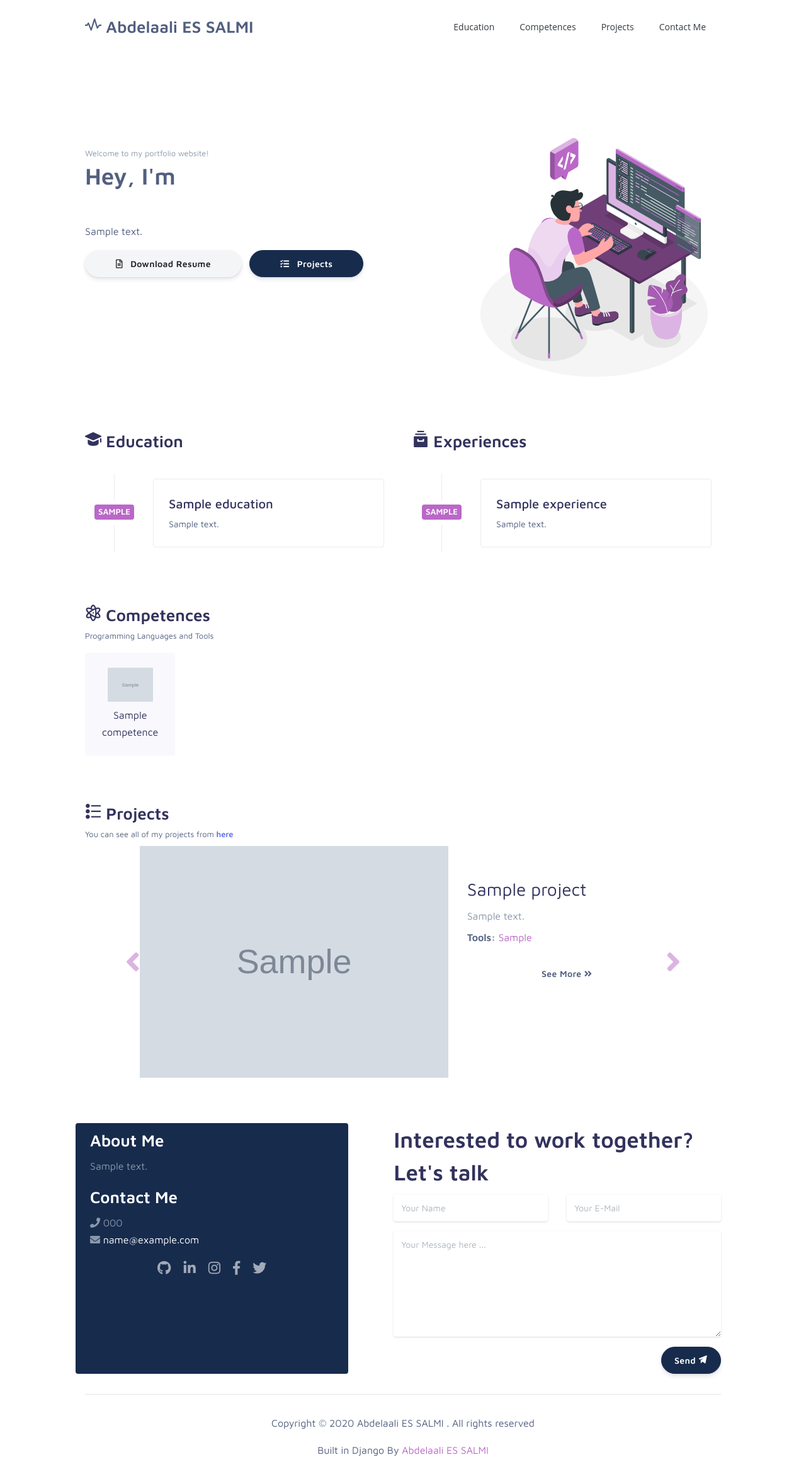
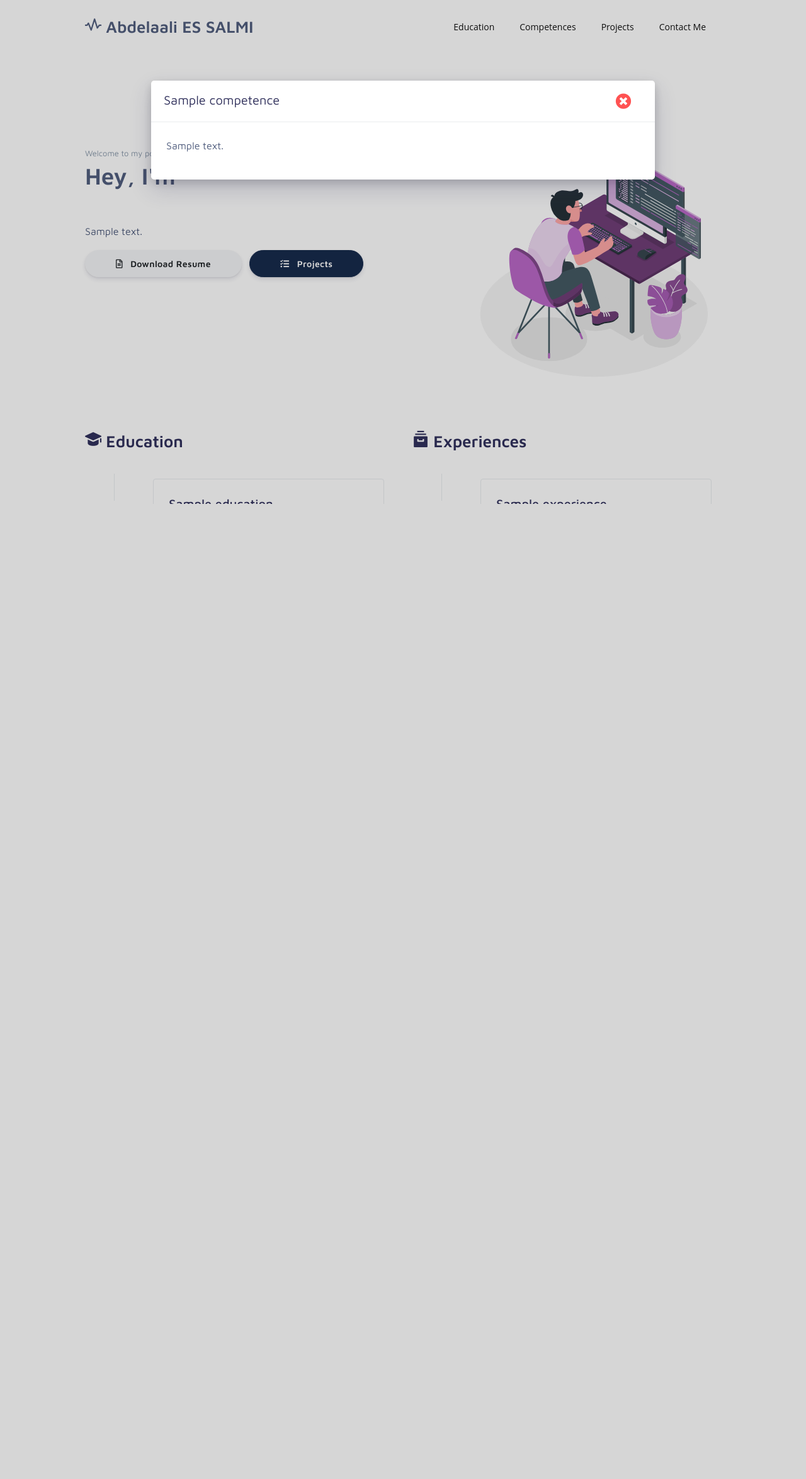
Before and after one commit to abdlalisalmi/DJANGO-Portfolio, a Django app: page / in a window 1280 px wide, after a click that opens the changed part. Shown: the whole page at 63% size. After the commit the page ends 800 px from the top, so only its background shows below. Run offline with Django 3.2, Linux system fonts and the light colour scheme; tables that the repository leaves empty hold one stand-in row (values such as "Sample post"); grey boxes marked "Sample" are stand-in pictures; some libraries are stand-ins or nearby versions.

Commit message:
add modal to competances click

```diff
--- a/portfolio/static/app.css
+++ b/portfolio/static/app.css
@@ -1,3 +1,15 @@
+:root[color-mode="dark"] {
+    --color: #f5f5f5;
+    --bg-color: #121212;
+    --secondary: #f5f5f5;
+}
+
+:root[color-mode="light"] {
+    --color: #121212;
+    --bg-color: #ffffff;
+    --secondary: #525f7f;
+}
+
 html {
     scroll-behavior: smooth;
 }
@@ -5,11 +17,16 @@ html {
 body {
     font-family: 'Maven Pro', sans-serif;
     scroll-behavior: smooth;
+    background-color: var(--bg-color);
 }
 
 h1 {
     font-size: 2.8em;
     margin: 24px 0;
+    /* color: var(--secondary); */
+}
+p {
+    color: var(--secondary);
 }
 
 .color-primary {
@@ -21,7 +38,7 @@ h1 {
 }
 
 .name {
-    color: #525f7f;
+    color: var(--secondary);
     transition: all 0.5s;
 }
 .name:hover {
@@ -34,7 +51,7 @@ h1 {
     color: #ba68c8;
 }
 .nav-text {
-    color: #343a40;
+    color: var(--color);
     font-size: 14px;
     font-weight: 500;
     transition: all 0.5s;
@@ -181,3 +198,18 @@ h1 {
       display: none;
     }
   }
+
+  .modal-closse-btn {
+    transition: 0.4s;
+    color: #ff5252;
+    font-size: 25px;
+    width: 60px;
+    height: 100%;
+    display: flex;
+    justify-content: center;
+    align-items: center;
+    cursor: pointer;
+  }
+  .modal-closse-btn:hover {
+    color: #da2525;
+  }
--- a/templates/base.html
+++ b/templates/base.html
@@ -1,5 +1,5 @@
 <!DOCTYPE html>{% load static %}
-<html lang="en">
+<html lang="en" color-mode="light">
     <head>
         <meta charset="utf-8">
         <meta name="viewport" content="width=device-width, initial-scale=1, shrink-to-fit=no">
--- a/templates/languages_and_tools.html
+++ b/templates/languages_and_tools.html
@@ -7,14 +7,33 @@
         <small class="">Programming Languages and Tools</small>
         <div class="row">
         {% for competence in competences %}
-            <div class="col-lg-2 col-sm-6 justify-content-center mt-3">
+            <div class="col-lg-2 col-sm-6 justify-content-center mt-3" data-toggle="modal" data-target=".competance-model-{{competence.id}}">
                     <div class="competence-card text-center">
-                        <div class="card-body" data-toggle="tooltip" data-placement="top" title="{{competence.description}}">
+                        <div class="card-body">
                             <img class="competence-img" alt="{{competence.title}} logo" src="{{competence.image.url}}">
                             <p class="font-weight-normal pt-2 mb-0">{{competence.title}}</p>
                         </div>
                     </div>
             </div>
+
+
+            <div class="modal fade competance-model-{{competence.id}}" tabindex="-1" role="dialog" aria-labelledby="myLargeModalLabel" aria-hidden="true">
+            <div class="modal-dialog modal-lg">
+                <div class="modal-content mt-8">
+                    <div class="modal-header">
+                        <h5 class="modal-title">{{competence.title}}</h5>
+                        <a data-dismiss="modal" aria-label="Close">
+                        <i class="fa fa-times-circle modal-closse-btn"></i>
+                        </a>
+                    </div>
+                    <div class="modal-body">
+                        <p>{{competence.description}}</p>
+                    </div>
+                </div>
+            </div>
+            </div>
+
+
         {% endfor %}
         </div>
 
--- a/templates/navbar.html
+++ b/templates/navbar.html
@@ -6,6 +6,7 @@
             <i class="ni ni-sound-wave"></i>
              Abdelaali ES SALMI
         </a>
+
 
         <button class="navbar-toggler" type="button" data-toggle="collapse" data-target="#navbar-default" aria-controls="navbar-default" aria-expanded="false" aria-label="Toggle navigation">
             <i class="ni ni-align-center"></i>
@@ -29,8 +30,8 @@
             </div>
 
 
+            <ul class="navbar-nav ml-lg-auto">
 
-            <ul class="navbar-nav ml-lg-auto">
                 <li class="nav-item">
                     <a class="nav-link nav-it" href="/#education">
                         {% comment %} <i class="fa fa-graduation-cap"></i> {% endcomment %}
```
Also changed, not shown: portfolio/settings.py (+13 -12 lines).
